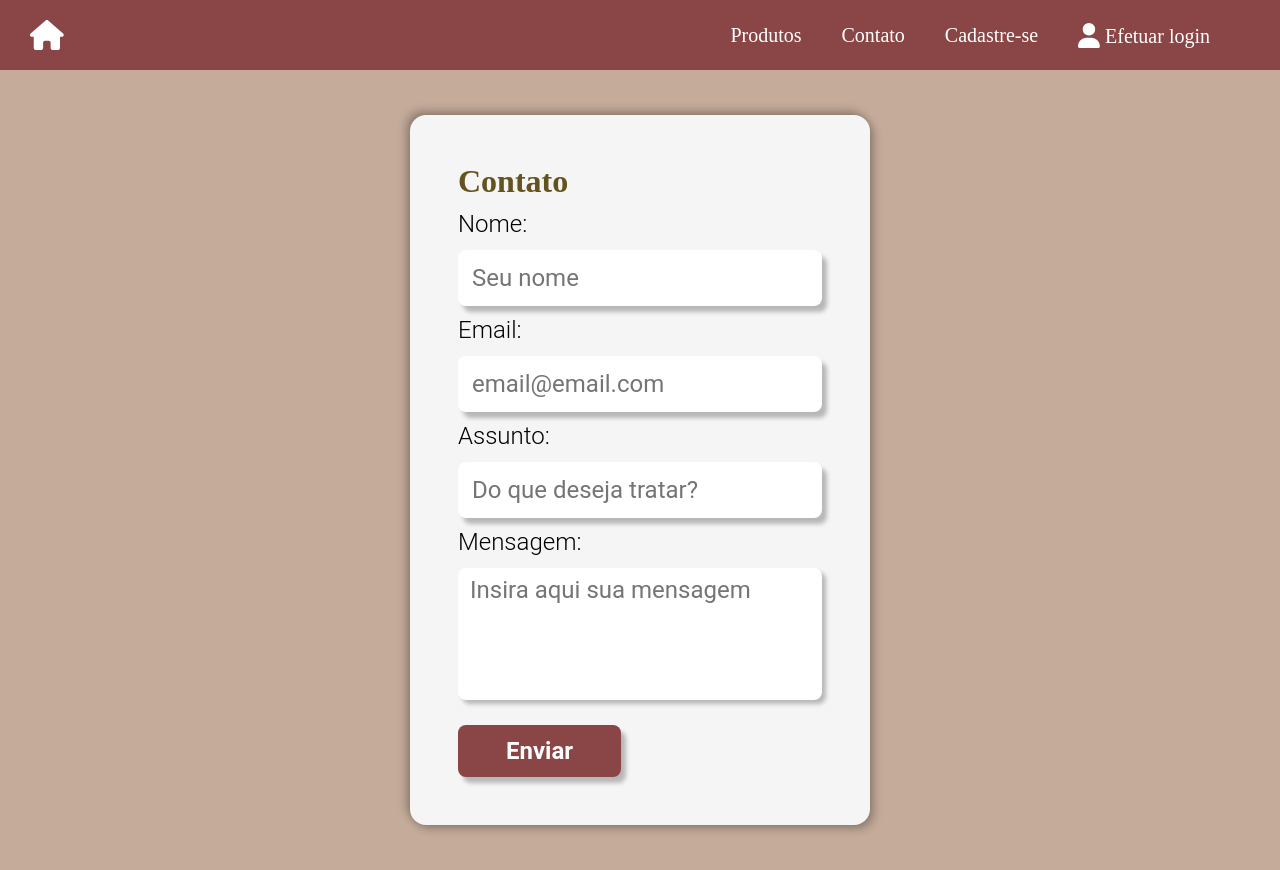
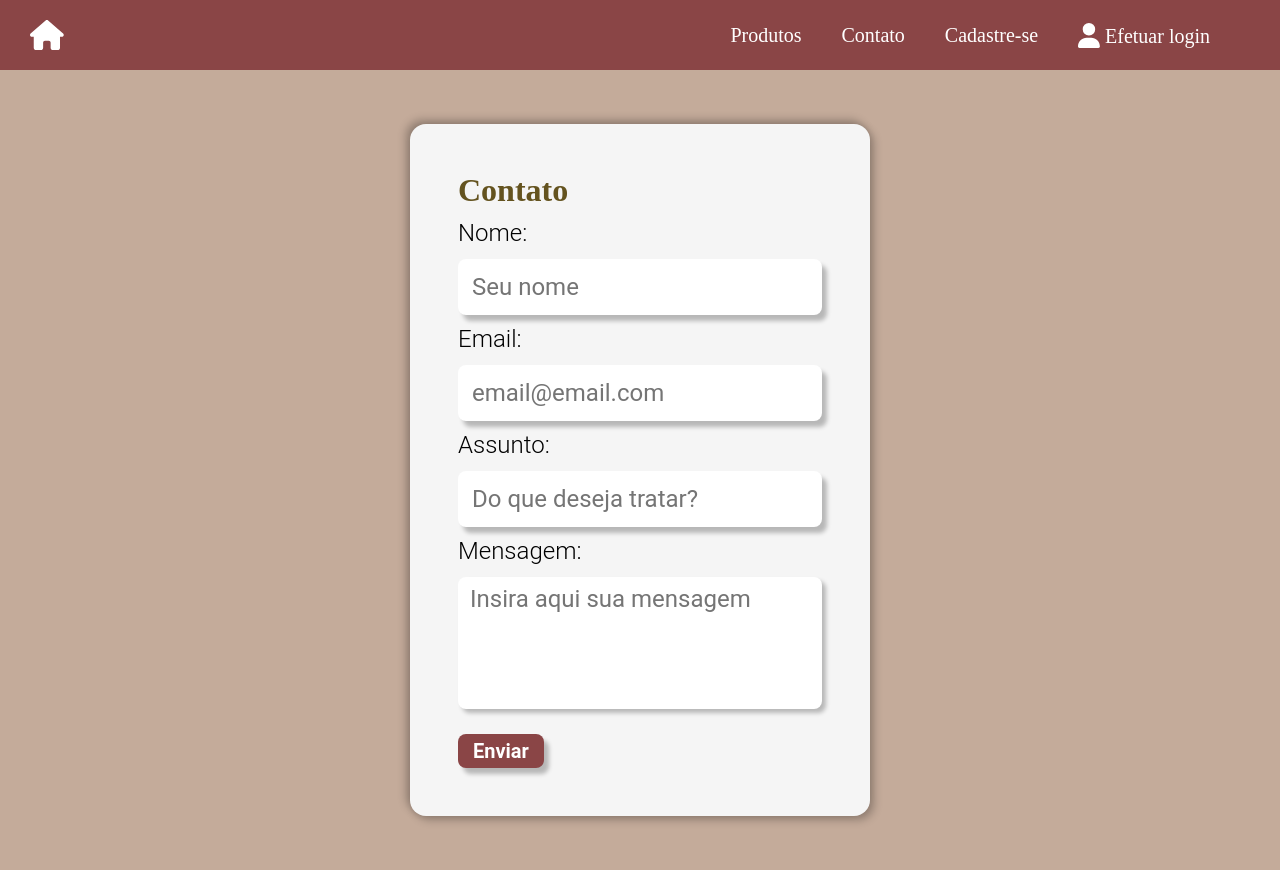
Before and after one commit to DilnaeSantos/projeto-grupo-M5-React, a React (Vite) app: page /contato in a window 1280 px wide. Built offline with nearby package versions, Linux system fonts and the light colour scheme; a web font is replaced by a local one.

Commit message:
style: :art: estilização dos cards de cadastrar

```diff
--- a/src/components/Produto/Produto.jsx
+++ b/src/components/Produto/Produto.jsx
@@ -48,7 +48,7 @@ const Produto = ({
 
         <StyleEscolha>
           <Button
-            texto={<PencilSimpleLine size={32} />}
+            texto={<PencilSimpleLine size={16} />}
             onClick={() =>
               handleEditarProduto({
                 id: idProduto,
@@ -62,7 +62,7 @@ const Produto = ({
             }
           />
           <Button
-            texto={<Trash size={32} />}
+            texto={<Trash size={16} />}
             onClick={() => handleAbrirModalDelete(idProduto)}
           />
         </StyleEscolha>
--- a/src/components/Produto/Produto.style.js
+++ b/src/components/Produto/Produto.style.js
@@ -1,14 +1,14 @@
 import styled from 'styled-components';
 
 export const StylesImg = styled.div`
-  width: 350px;
-  height: 300px;
+  width: 200px;
+  height: 200px;
   background-color: #4a4949;
   border-radius: 8px 0 0 8px;
   > img {
     border-radius: 8px 0 0 8px;
-    width: 100%;
-    height: 100%;
+    width: 200px;
+    height: 200px;
   }
 `;
 
@@ -17,6 +17,7 @@ export const StylesProduto = styled.div`
   margin: 15px;
   background-color: #f3efe4;
   border-radius: 8px;
+  box-sizing: border-box;
   box-shadow: -4px -4px 8px 0px rgba(0, 0, 0, 0.25),
     4px 4px 8px 0px rgba(0, 0, 0, 0.25);
 `;
@@ -29,13 +30,13 @@ export const StylesContainer = styled.div`
 
 export const StylesDescricao = styled.div`
   display: flex;
-  width: 500px;
   flex-direction: column;
   gap: 5px;
   justify-content: center;
   flex-wrap: wrap;
   padding-left: 25px;
   > p {
+    font-size: 16px;
     word-wrap: break-word;
   }
   > span {
--- a/src/components/common/Button/Button.jsx
+++ b/src/components/common/Button/Button.jsx
@@ -16,10 +16,10 @@ const StyleButton = styled.button`
   width: auto;
   border-radius: 8px;
   box-shadow: 5px 6px 4px 0px rgba(0, 0, 0, 0.25);
-  padding: 12px 48px;
+  padding: 5px 15px;
   align-items: center;
   font-family: 'Roboto', sans-serif;
-  font-size: 24px;
+  font-size: 20px;
   font-style: normal;
   font-weight: 700;
   line-height: normal;
```
